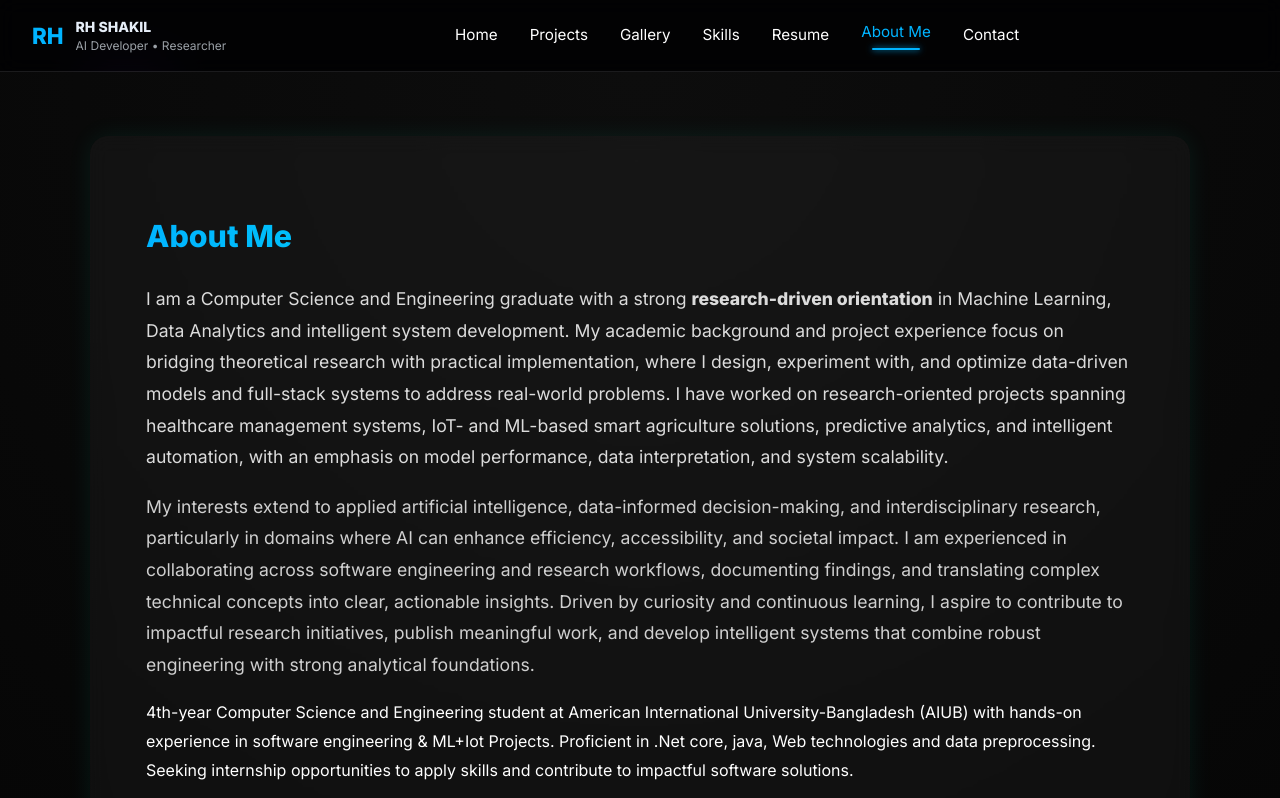
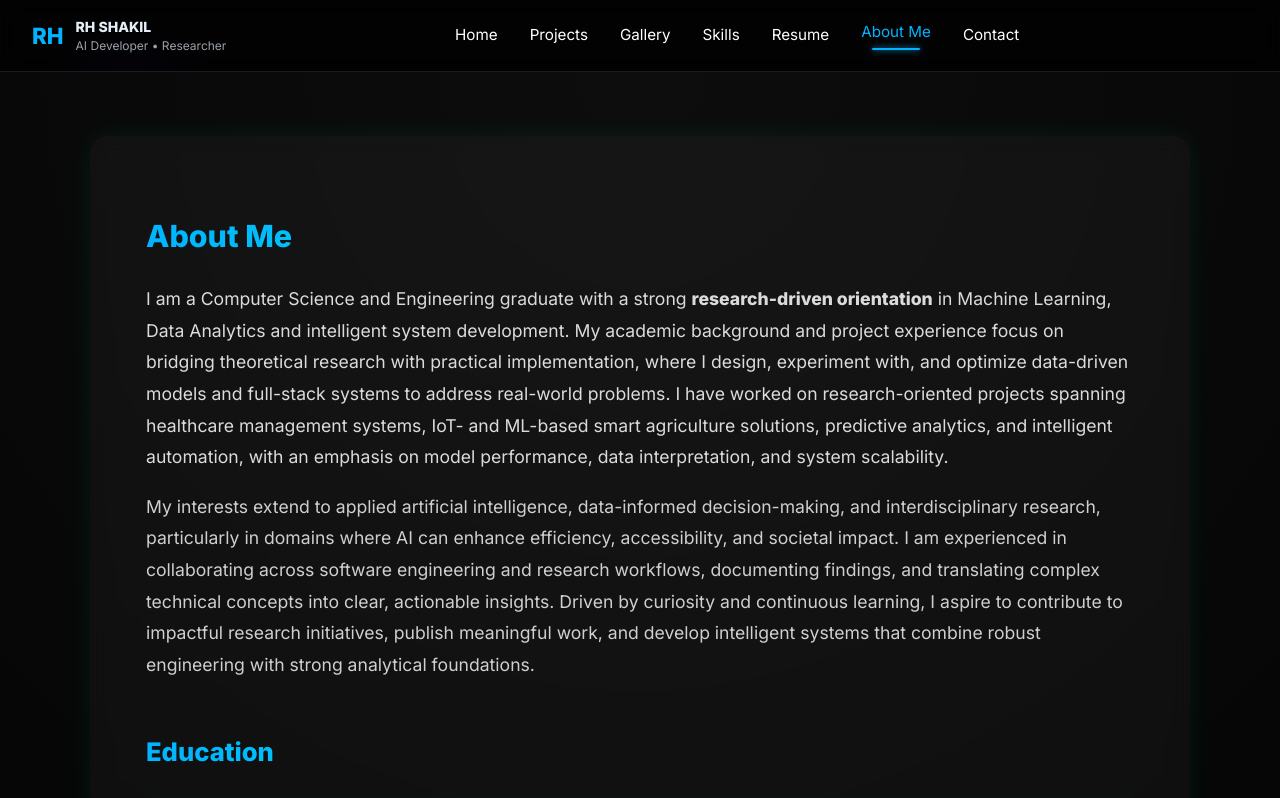
Before and after one commit to rakibulhasanshakil/Portfolio, a React (Vite) app: page /about in a window 1280 px wide. Shown: the top 798 px of the page. Built offline with nearby package versions, Linux system fonts and the light colour scheme.

Commit message:
minor about update

```diff
--- a/src/pages/About.jsx
+++ b/src/pages/About.jsx
@@ -74,13 +74,6 @@ const AboutMe = () => {
           learning, I aspire to contribute to impactful research initiatives, publish meaningful
            work, and develop intelligent systems that combine robust engineering with strong
            analytical foundations.
-        </p>
-
-        <p>
-            4th-year Computer Science and Engineering student at American International University-Bangladesh
-            (AIUB) with hands-on experience in software engineering & ML+Iot Projects. Proficient in .Net core,
-            java, Web technologies and data preprocessing. Seeking internship opportunities to apply skills and
-            contribute to impactful software solutions.
         </p>
 
         {/* --- Education Section --- */}
```
